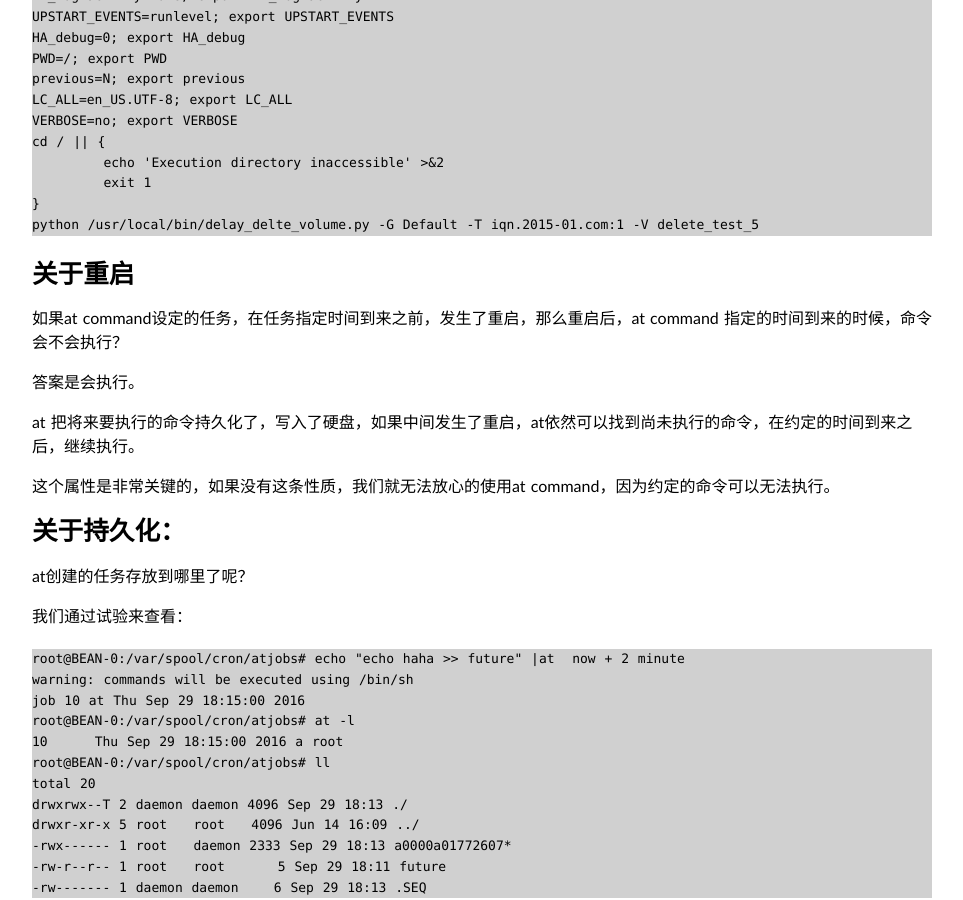
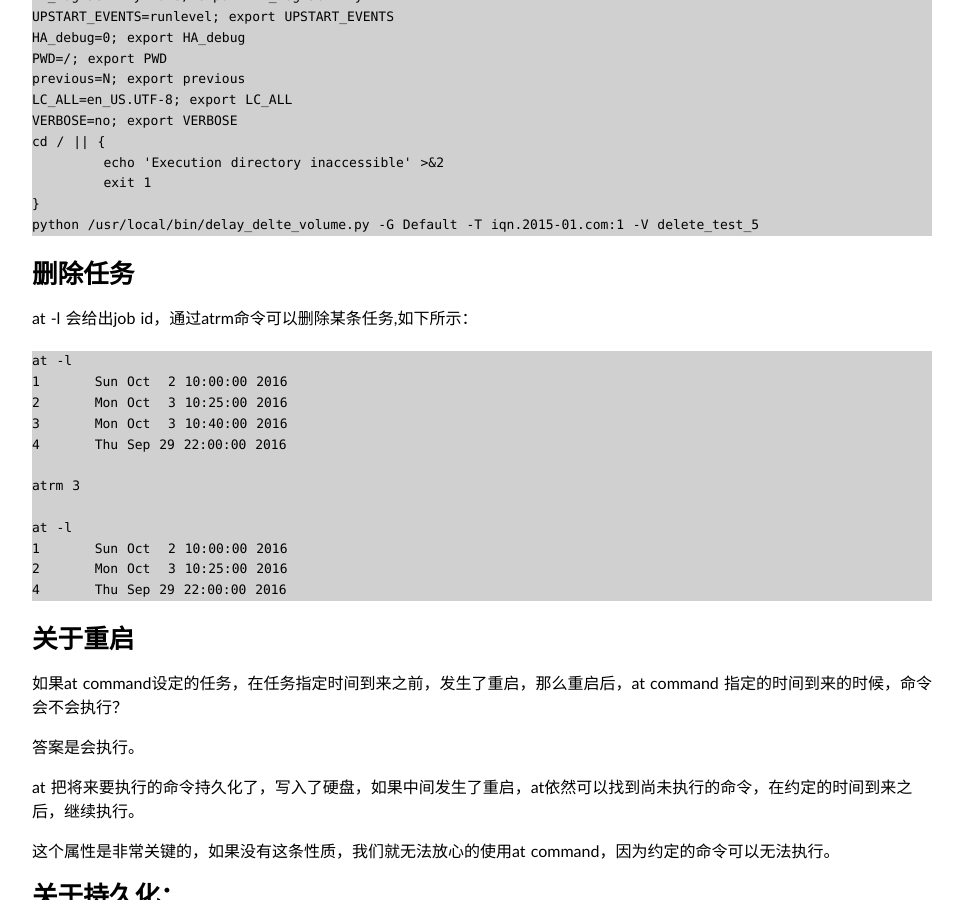
Before and after one commit to Bean-Li/Bean-Li.github.io, a Jekyll site: the page built from _posts/2016-09-29-at-command.md, in a window 1280 px wide and 900 px high, scrolled down 1772 px. Shown: the whole window, without its empty margins (158-1121 px from the left). Built offline with Jekyll 4.4.1, drawn with Linux system fonts in a browser that asks for light colours; some web fonts are replaced; some of the changed text lies outside the part shown.

Commit message:
add atrm part

````diff
--- a/_posts/2016-09-29-at-command.md
+++ b/_posts/2016-09-29-at-command.md
@@ -116,6 +116,24 @@ cd / || {
 python /usr/local/bin/delay_delte_volume.py -G Default -T iqn.2015-01.com:1 -V delete_test_5
 ```
 
+# 删除任务
+
+at -l 会给出job id，通过atrm命令可以删除某条任务,如下所示：
+
+```
+at -l
+1	Sun Oct  2 10:00:00 2016
+2	Mon Oct  3 10:25:00 2016
+3	Mon Oct  3 10:40:00 2016
+4	Thu Sep 29 22:00:00 2016
+
+atrm 3
+
+at -l
+1	Sun Oct  2 10:00:00 2016
+2	Mon Oct  3 10:25:00 2016
+4	Thu Sep 29 22:00:00 2016
+```
 # 关于重启
 
 如果at command设定的任务，在任务指定时间到来之前，发生了重启，那么重启后，at command 指定的时间到来的时候，命令会不会执行？
@@ -173,3 +191,14 @@ Thu Sep 29 18:15:00 CST 2016
 ```
 Thu Sep 29 18:15:00 CST 2016
 ```
+
+
+# 其他
+
+如果要执行的任务，写在了脚本里，可以采用如下方式：
+
+```
+at 12:32  -f /usr/local/bin/backup-script
+```
+
+即 12:32分，执行 /usr/local/bin/backup-script脚本。
````
